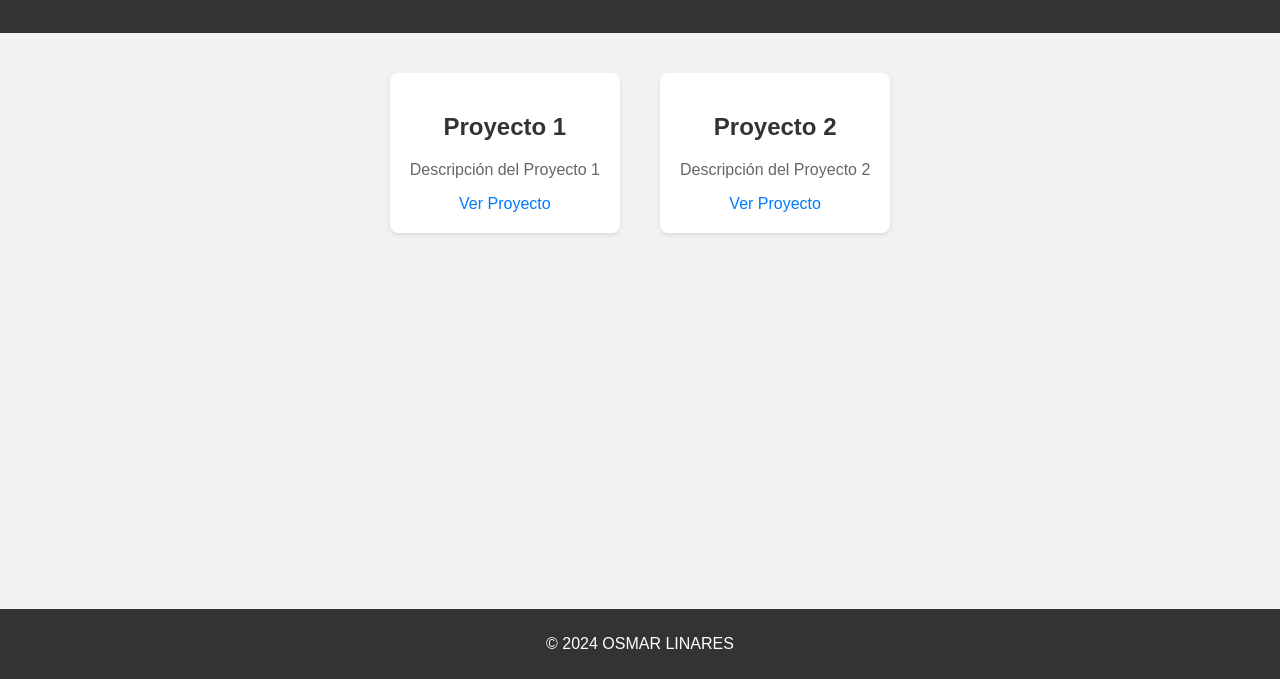
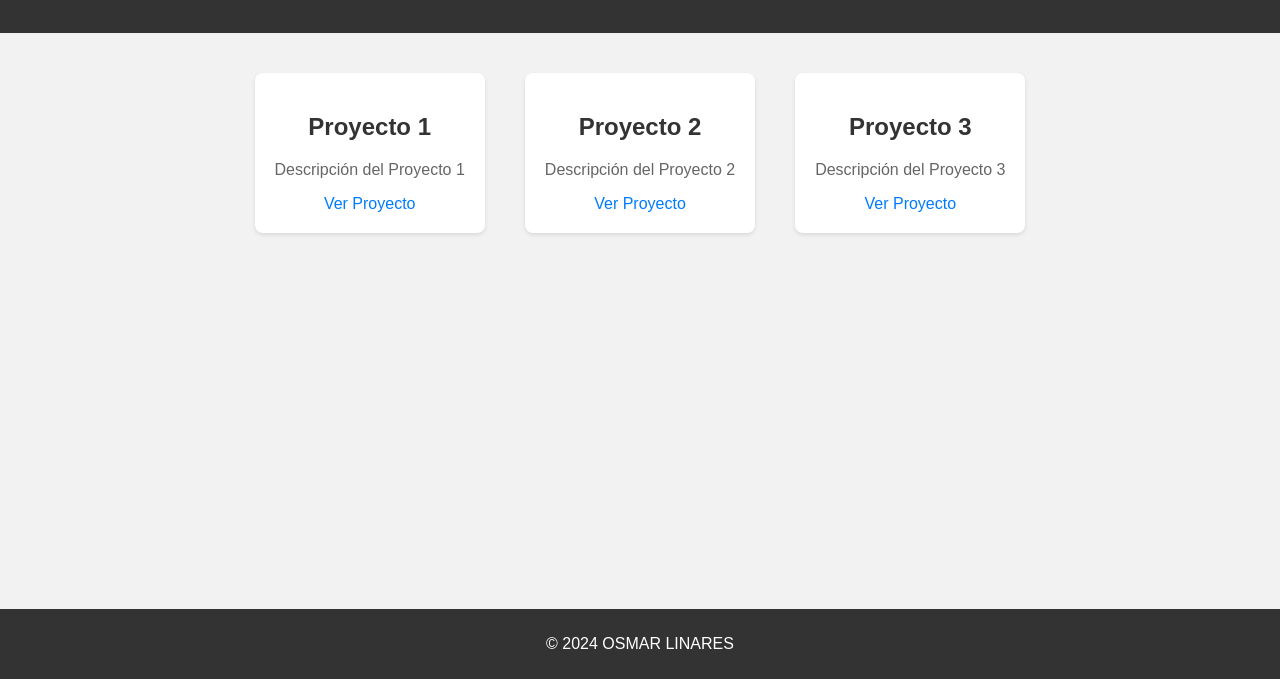
Before and after one commit to Osmar13082004/OsmarDev, a plain HTML site: page index.html in a window 1280 px wide. Shown: the part 121-800 px from the top of the page. Drawn offline with Linux system fonts and the light colour scheme.

Commit message:
Primer commit

```diff
--- a/index.html
+++ b/index.html
@@ -23,6 +23,12 @@
             <p>Descripción del Proyecto 2</p>
             <a href="#">Ver Proyecto</a>
         </div>
+        <div class="project-card">
+            <h2>Proyecto 3</h2>
+            <p>Descripción del Proyecto 3
+            </p>
+            <a href="#">Ver Proyecto</a>
+        </div>
         <!-- Agrega más divs de "project-card" para más proyectos -->
     </main>
     <footer>
```
